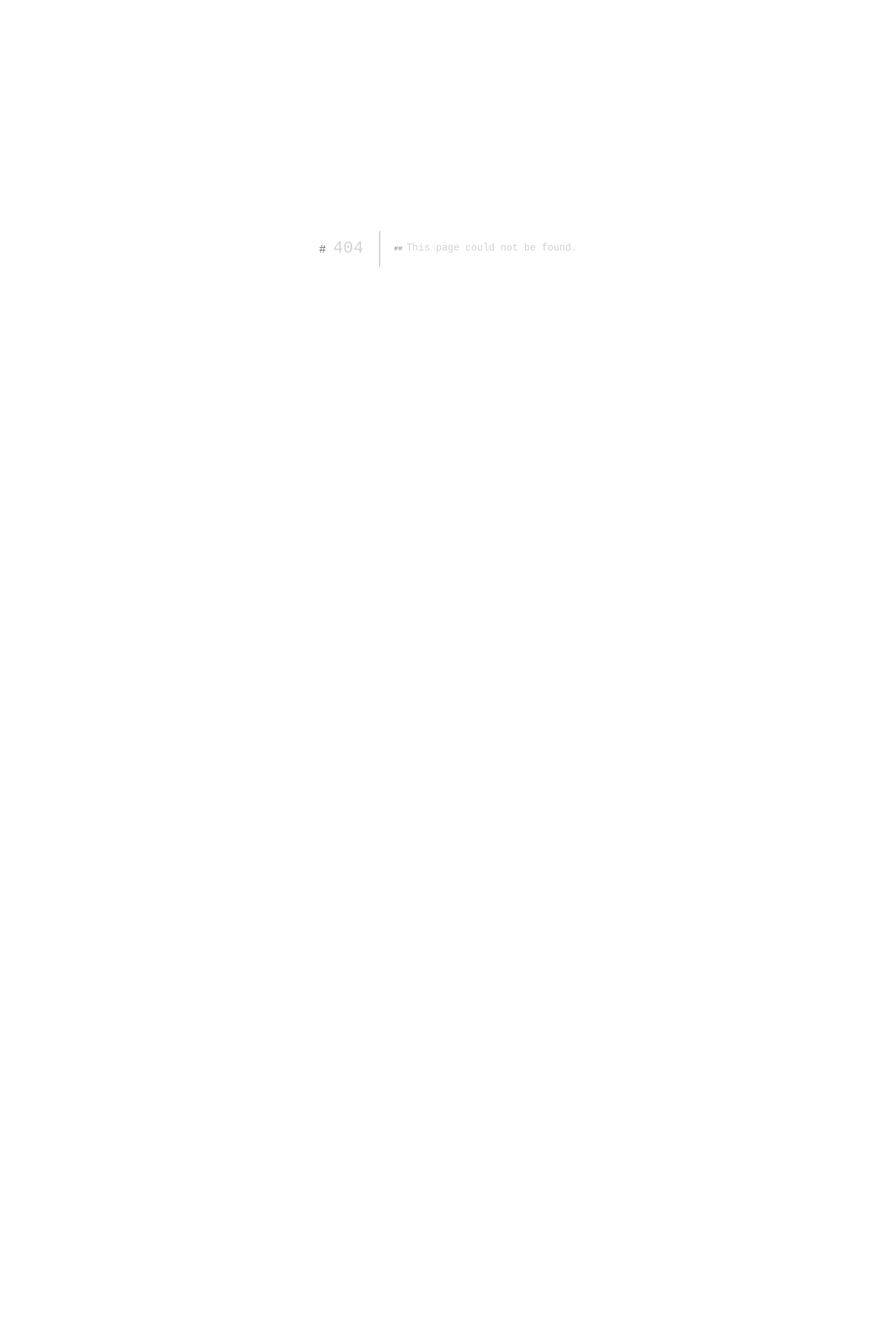
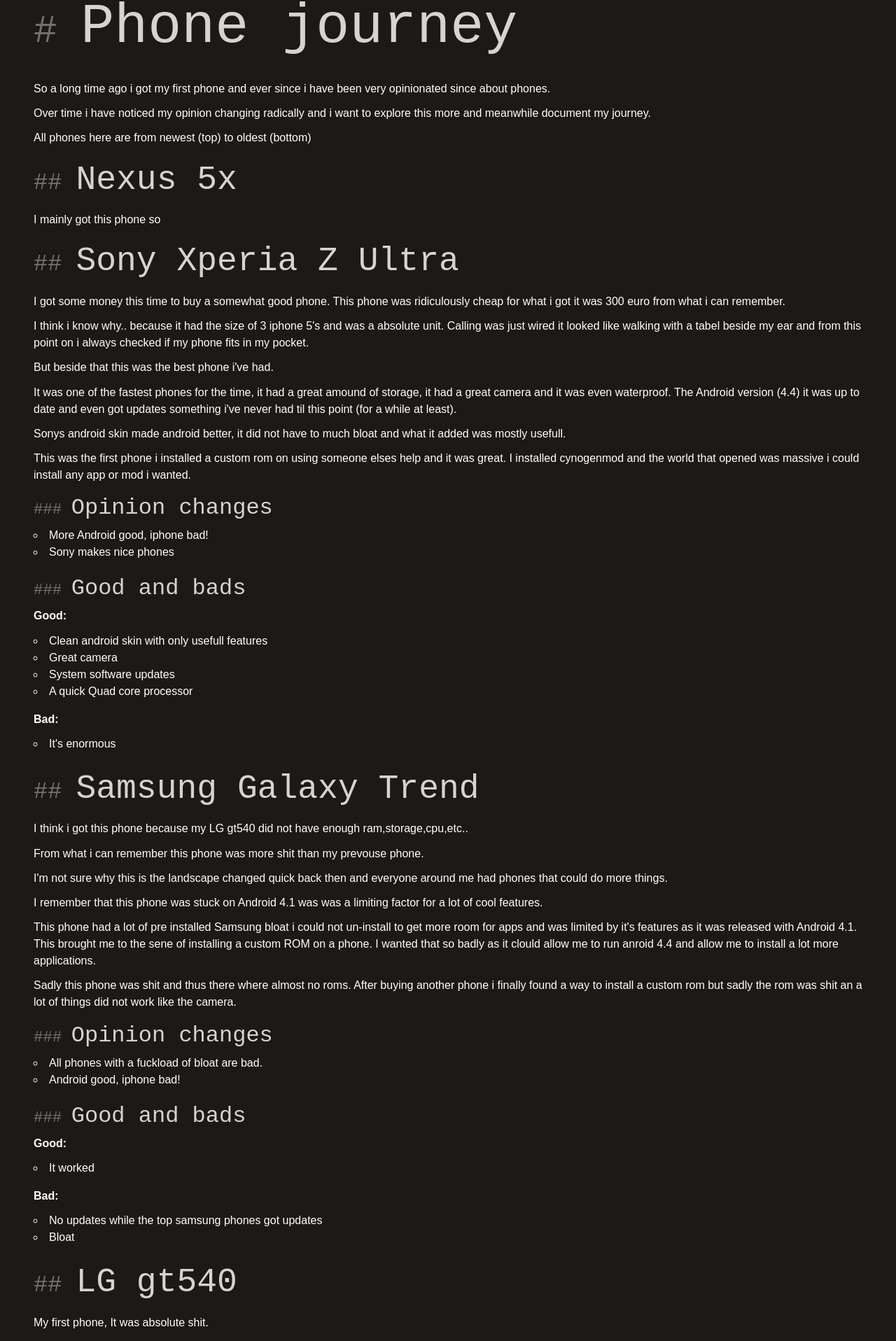
Before and after one commit to mjarkk/mkopenga, a Next.js app: page /blog/phone-journey in a window 1280 px wide. Before the commit this address had no page. Shown: the part 93-2009 px from the top of the page at 70% size. Before the commit the page ends 896 px from the top, so only its background shows below. Built offline with nearby package versions, Linux system fonts and the light colour scheme; a web font is replaced by a local one.

Commit message:
Updated deps and more things

```diff
--- a/src/app/blog/favorite-media/page.mdx
+++ b/src/app/blog/favorite-media/page.mdx
@@ -3,9 +3,7 @@
 
 # Favorite media
 
-I'm quite dyslexic so language is quite hard for me. _As you can probably see from this website._
-
-Tough i don't have mutch problems with listening to media so that's usually my prefered way of learning new things.
+Here is some of my favorite internet media.
 
 What makes these channels my favorite is mainly that they all have changed my mind about something and have effect on my live.
 I hope for the better but i wouln'd be suprised if some things i have "learned" are incorrect or are way more complex.
@@ -26,20 +24,6 @@
       title="Jacob Geller"
       description="Talking about video games, history, politics, empathy, and more- typically at the same time, always unpredictably."
       logoSrc="/jacob_geller.jpg"
-    />
-
-    <MediaTag
-      youtubeAt="@ContraPoints"
-      title="ContraPoints"
-      description="YouTuber, ex-philosopher."
-      logoSrc="/contra_points.jpg"
-    />
-
-    <MediaTag
-      youtubeAt="@savbrown"
-      title="Savannah Brown"
-      description="writer, feckless slug"
-      logoSrc="/savannah_brown.jpg"
     />
 
     <MediaTag
@@ -113,6 +97,13 @@
         title="LEMMiNO"
         description="Long-form videos about space and mysteries and whatnot."
         logoSrc="/lemmino.jpg"
+      />
+
+      <MediaTag
+        youtubeAt="@fern-tv"
+        title="fern"
+        description="Armchair documentaries, almost weekly."
+        logoSrc="/fern.jpg"
       />
   </>}
 >
--- /dev/null
+++ b/src/app/blog/phone-journey/page.mdx
@@ -0,0 +1,107 @@
+# Phone journey
+
+So a long time ago i got my first phone and ever since i have been very opinionated since about phones.
+
+Over time i have noticed my opinion changing radically and i want to explore this more and meanwhile document my journey.
+
+All phones here are from newest (top) to oldest (bottom)
+
+## Nexus 5x
+
+I mainly got this phone so
+
+## Sony Xperia Z Ultra
+
+I got some money this time to buy a somewhat good phone. This phone was ridiculously cheap for what i got it was 300 euro from what i can remember.
+
+I think i know why.. because it had the size of 3 iphone 5's and was a absolute unit. Calling was just wired it looked like walking with a tabel beside my ear and from this point on i always checked if my phone fits in my pocket.
+
+But beside that this was the best phone i've had.
+
+It was one of the fastest phones for the time, it had a great amound of storage, it had a great camera and it was even waterproof.
+The Android version (4.4) it was up to date and even got updates something i've never had til this point (for a while at least).
+
+Sonys android skin made android better, it did not have to much bloat and what it added was mostly usefull.
+
+This was the first phone i installed a custom rom on using someone elses help and it was great.
+I installed cynogenmod and the world that opened was massive i could install any app or mod i wanted.
+
+### Opinion changes
+
+- More Android good, iphone bad!
+- Sony makes nice phones
+
+### Good and bads
+
+**Good:**
+
+- Clean android skin with only usefull features
+- Great camera
+- System software updates
+- A quick Quad core processor
+
+**Bad:**
+
+- It's enormous
+
+## Samsung Galaxy Trend
+
+I think i got this phone because my LG gt540 did not have enough ram,storage,cpu,etc..
+
+From what i can remember this phone was more shit than my prevouse phone.
+
+I'm not sure why this is the landscape changed quick back then and everyone around me had phones that could do more things.
+
+I remember that this phone was stuck on Android 4.1 was was a limiting factor for a lot of cool features.
+
+This phone had a lot of pre installed Samsung bloat i could not un-install to get more room for apps and was limited by it's features as it was released with Android 4.1.
+This brought me to the sene of installing a custom ROM on a phone. I wanted that so badly as it clould allow me to run anroid 4.4 and allow me to install a lot more applications.
+
+Sadly this phone was shit and thus there where almost no roms.
+After buying another phone i finally found a way to install a custom rom but sadly the rom was shit an a lot of things did not work like the camera.
+
+### Opinion changes
+
+- All phones with a fuckload of bloat are bad.
+- Android good, iphone bad!
+
+### Good and bads
+
+**Good:**
+
+- It worked
+
+**Bad:**
+
+- No updates while the top samsung phones got updates
+- Bloat
+
+
+## LG gt540
+
+My first phone, It was absolute shit.
+
+I belive it had Android 2.1 and it was the cheapest android phone one could buy that time in a shop.
+
+Even tough is was a absolute shit phone i had a great time with my first phone.
+
+### Opinion changes
+
+This phone made me more excited about tech.
+Before this i had an MP4 player that had not that many features but now i had an App store _(google play store did not exsists yet)_, i could access the internet, i could talk with anyone via whatsapp.
+It was great.
+
+### Good and bads
+
+**Good:**
+
+- First phone
+- It's a brick, it still lives
+- Cheap(ish)
+
+**Bad:**
+
+- Everything
+- Touch detection was shit
+- Camera was shit
+- Absolute no storage, i could only install 2-4 apps before the storage was full.
--- a/src/app/blog/usb-c-to-displayport/page.mdx
+++ b/src/app/blog/usb-c-to-displayport/page.mdx
@@ -40,3 +40,7 @@
 
 - The longer the cabel the more change you it won't work or is a scam
 - You need 8k 60hz NOT 8k 30hz those seems to use AlternateMode.
+
+## Aditional resources
+
+[Level1Techs - Flickering Issues With AMD GPUs? We've Got You Covered! Driver Settings And Choosing Proper Cables](https://www.youtube.com/watch?v=Yt7NTP4AD9Y)
--- a/src/app/cv/work-experiance.mdx
+++ b/src/app/cv/work-experiance.mdx
@@ -1,8 +1,14 @@
 ## Work experiance
 
-### Script *(Reintegration)*
+### [BackToCode](https://backtocode.nl/)
 
-*2021 - today*
+_2024 - today_
+
+Building software for [First2Find](https://first2find.nl)
+
+### [Script](https://www.script.nl/) _(Reintegration)_
+
+_2021 - 2024_
 
 Worked on:
 
@@ -13,20 +19,9 @@
 - Managing server infrastructure
 - CD/CI
 
-Worked with:
+### [Klippa](https://www.klippa.com/) _(Full stack web dev)_
 
-- GoLang
-- Typescript (React, Vue, Svelte)
-- Python (Torch and Tensorflow)
-- PHP (Laravel)
-- Docker, Kubernetes and Fly.io
-- MongoDB, MySQL and SQLite
-- Bitbucket, Github
-- Flutter
-
-### Klippa *(Full stack web dev)*
-
-*2019 - 2021*
+_2019 - 2021_
 
 Worked on:
 
@@ -34,35 +29,12 @@
 - Building GraphQL API for customers
 - Building integrations with accounting and ERP
 
-Worked with:
+### Intership at [KPN](https://www.kpn.com/)
 
-- Typescript (Angular, React)
-- GoLang
-- GraphQL
-- Docker
-- MongoDB, MySQL
-- GitLab
+_2018_
 
-### Intership at KPN
-
-*2018*
-
-Worked on:
-
-- Build a web app for automated setting up proxy servers with ssl certificates for internal KPN infra
-
-Worked with:
-
-- Docker
-- HaProxy
-- React
-- GoLang
-- Nodejs
-- MongoDB
-- Github
+Build a web app for automated setting up proxy servers with ssl certificates for internal KPN infra
 
 ### Interships at Beeproger and Brainconsultant
 
-*2016-2017*
-
-Mainly learned a lot of basic web development skills in this period
+Learned a lot of basic web development skills in this period
--- a/src/app/globals.css
+++ b/src/app/globals.css
@@ -12,8 +12,6 @@
   font-variation-settings: "MONO" 0, "CASL" 0, "wght" 400, "slnt" 0, "CRSV" 0.5;
   font-family: 'Recursive', sans-serif;
   font-size: 18x;
-  background-color: var(--bg);
-  color: var(--text-color);
   padding: 3rem;
   @apply text-white;
   @apply bg-stone-900;
--- a/src/app/layout.tsx
+++ b/src/app/layout.tsx
@@ -1,23 +1,30 @@
-import './globals.css'
-import type { Metadata } from 'next'
+import "./globals.css";
+import type { Metadata } from "next";
 
 export const metadata: Metadata = {
-  title: 'Mark Kopenga\'s website',
-}
+  title: "Mark Kopenga's website",
+};
 
 export default function RootLayout({
   children,
 }: {
-  children: React.ReactNode
+  children: React.ReactNode;
 }) {
   return (
     <html lang="en">
       <head>
         <link rel="preconnect" href="https://fonts.googleapis.com" />
-        <link rel="preconnect" href="https://fonts.gstatic.com" crossOrigin="anonymous" />
-        <link href="https://fonts.googleapis.com/css2?family=Recursive:slnt,wght,CASL,CRSV,MONO@-15..0,300..800,0..1,0..1,0..1&display=swap" rel="stylesheet" />
+        <link
+          rel="preconnect"
+          href="https://fonts.gstatic.com"
+          crossOrigin="anonymous"
+        />
+        <link
+          href="https://fonts.googleapis.com/css2?family=Recursive:slnt,wght,CASL,CRSV,MONO@-15..0,300..800,0..1,0..1,0..1&display=swap"
+          rel="stylesheet"
+        />
       </head>
       <body>{children}</body>
     </html>
-  )
+  );
 }
```
Also changed, not shown: package.json (+15 -15 lines), public/fern.jpg (added), 1 other file (tests, documents, lock files or other folders).
